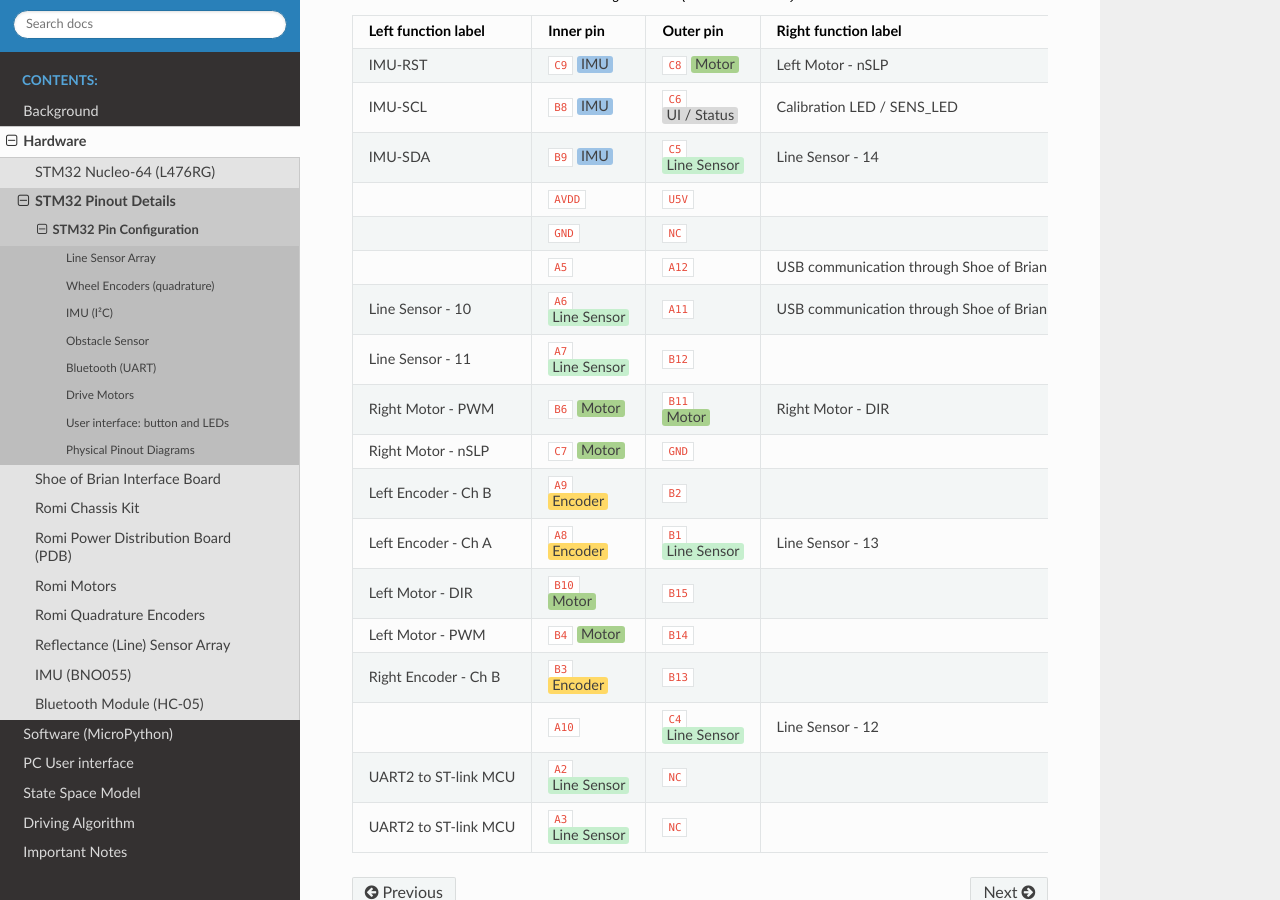
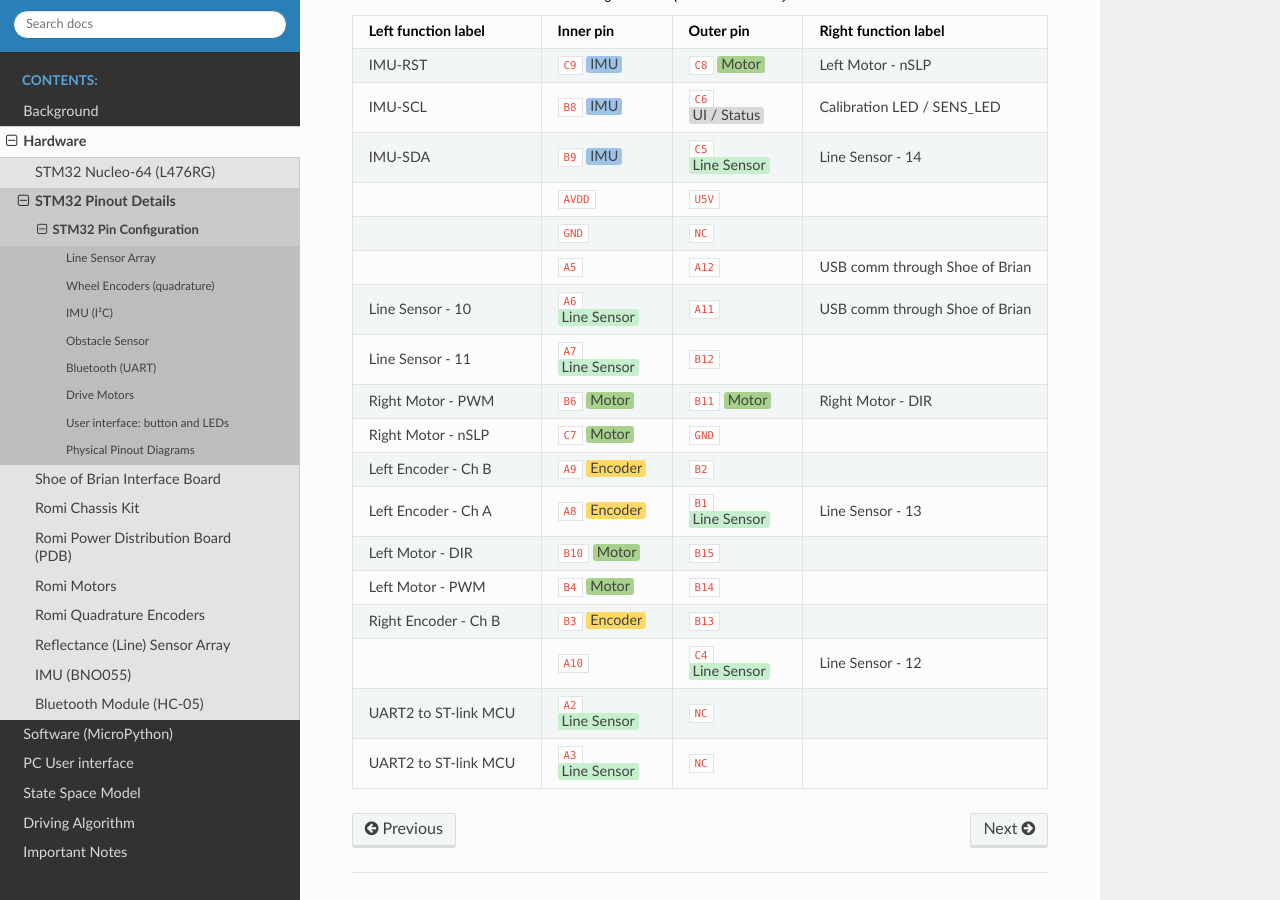
Before and after one commit to andrewthegr8/Term-Project-ME-405, a Sphinx documentation site: the page built from docs/source/stm32-pins.rst, in a window 1280 px wide and 900 px high, scrolled down 4322 px. Built offline with Sphinx 7.4.7 and the Read the Docs theme 3.1.0, drawn with Linux system fonts in a browser that asks for light colours.

Commit message:
Refactor documentation for clarity; improve USB communication descriptions and enhance comments in main.py regarding controller task behavior

```diff
--- a/docs/source/stm32-pins.rst
+++ b/docs/source/stm32-pins.rst
@@ -445,12 +445,12 @@
    * -
      - ``A5``
      - ``A12``
-     - USB communication through Shoe of Brian
+     - USB comm through Shoe of Brian
 
    * - Line Sensor - 10
      - ``A6`` |LINE|
      - ``A11``
-     - USB communication through Shoe of Brian
+     - USB comm through Shoe of Brian
 
    * - Line Sensor - 11
      - ``A7`` |LINE|
```
Also changed, not shown: docs/source/main-program.rst (+19 -10 lines), 1 other file.
